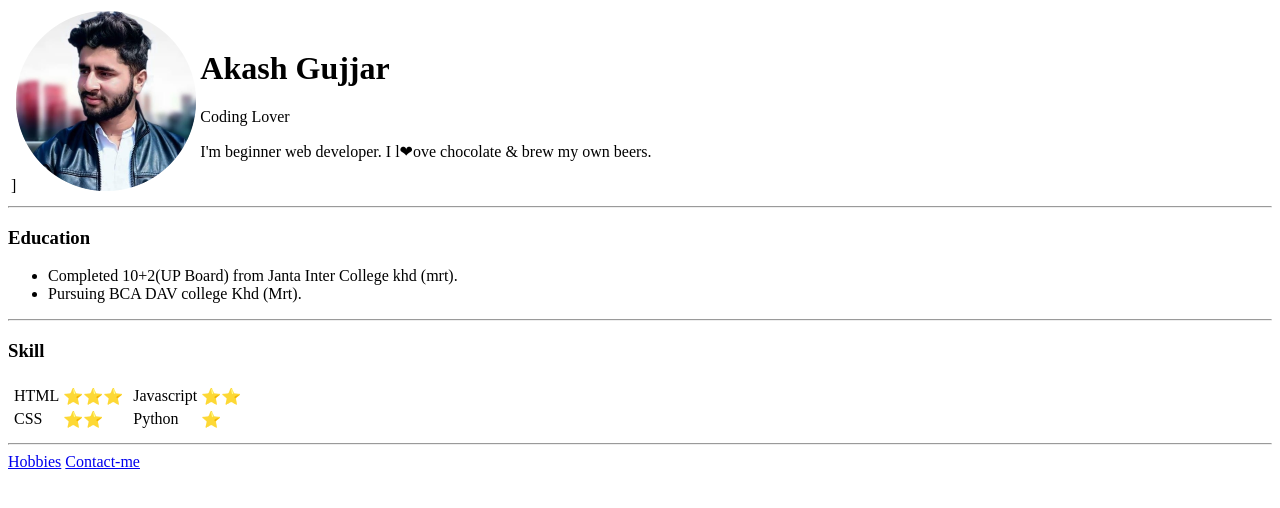
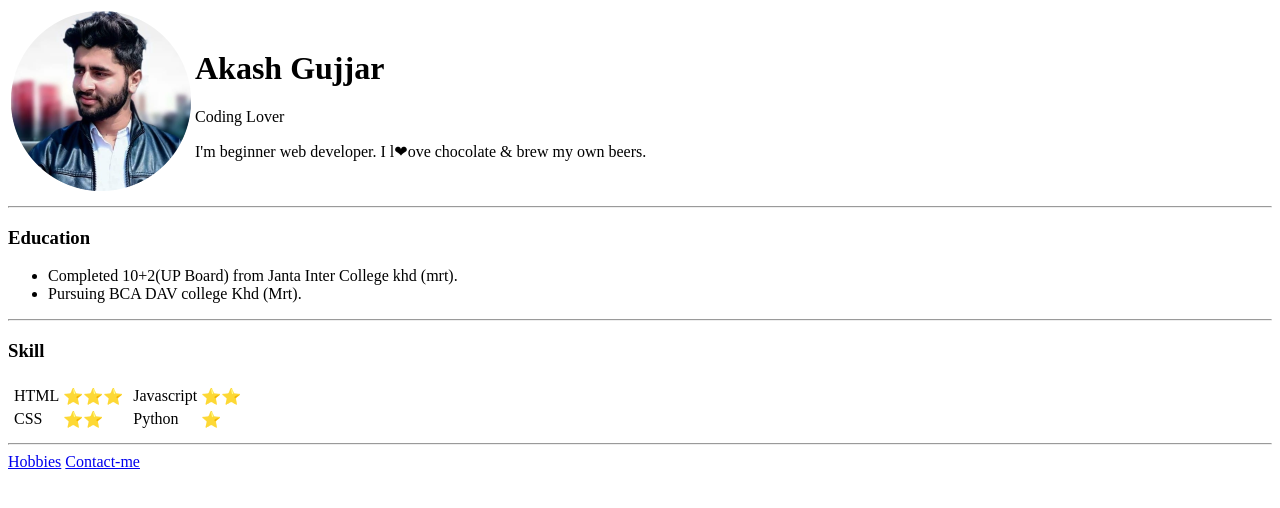
Before and after one commit to AkashGujjarJi/cv, a plain HTML site: page index.html in a window 1280 px wide. Drawn offline with Linux system fonts and the light colour scheme.

Commit message:
Update index.html
some error

```diff
--- a/index.html
+++ b/index.html
@@ -9,7 +9,7 @@
 
         <table border="0">
             <tr>
-                <td>]<img src="images/akki.png" alt="akki" border="0"></td>
+                <td><img src="images/akki.png" alt="akki" border="0"></td>
                 <td>
                     <h1>Akash Gujjar</h1>
                     <p>Coding Lover</p>
```
